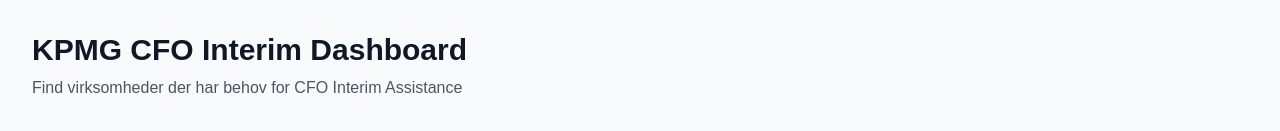
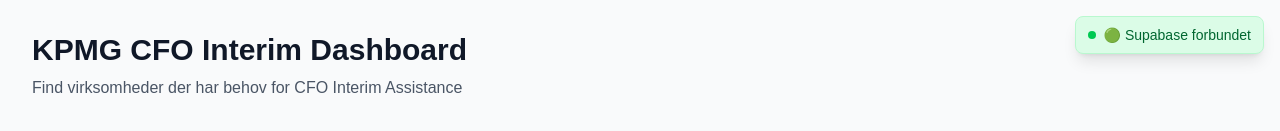
Before and after one commit to svanecode/job-dashboard, a Next.js app: page / in a window 1280 px wide. Shown: the top 131 px of the page. Built offline with nearby package versions, Linux system fonts and the light colour scheme; no server answers; the database is empty.

Commit message:
Add connection status indicator and fix ESLint warnings

```diff
--- a/src/app/page.tsx
+++ b/src/app/page.tsx
@@ -5,6 +5,7 @@
 import ResultsCount from '@/components/ResultsCount';
 import JobTable from '@/components/JobTable';
 import JobModal from '@/components/JobModal';
+import ConnectionStatus from '@/components/ConnectionStatus';
 import { useJobStore } from '@/store/jobStore';
 
 export default function Home() {
@@ -74,6 +75,9 @@
 
         {/* Job Modal */}
         <JobModal />
+
+        {/* Connection Status */}
+        <ConnectionStatus />
       </div>
     </div>
   );
--- /dev/null
+++ b/src/components/ConnectionStatus.tsx
@@ -0,0 +1,59 @@
+'use client';
+import { useEffect, useState } from 'react';
+import { supabase } from '@/lib/supabase';
+
+export default function ConnectionStatus() {
+  const [isConnected, setIsConnected] = useState<boolean | null>(null);
+  const [isLoading, setIsLoading] = useState(true);
+
+  useEffect(() => {
+    const checkConnection = async () => {
+      if (!supabase) {
+        setIsConnected(false);
+        setIsLoading(false);
+        return;
+      }
+
+             try {
+         // Test connection by fetching a single row
+         const { error: dbError } = await supabase
+           .from('jobs')
+           .select('id')
+           .limit(1);
+
+         setIsConnected(!dbError);
+       } catch (error) {
+        setIsConnected(false);
+      } finally {
+        setIsLoading(false);
+      }
+    };
+
+    checkConnection();
+  }, []);
+
+  if (isLoading) {
+    return null;
+  }
+
+  if (isConnected === null) {
+    return null;
+  }
+
+  return (
+    <div className={`fixed top-4 right-4 z-50 px-3 py-2 rounded-lg text-sm font-medium shadow-lg ${
+      isConnected
+        ? 'bg-green-100 text-green-800 border border-green-200'
+        : 'bg-yellow-100 text-yellow-800 border border-yellow-200'
+    }`}>
+      <div className="flex items-center space-x-2">
+        <div className={`w-2 h-2 rounded-full ${
+          isConnected ? 'bg-green-500' : 'bg-yellow-500'
+        }`} />
+        <span>
+          {isConnected ? '🟢 Supabase forbundet' : '🟡 Bruger mock data'}
+        </span>
+      </div>
+    </div>
+  );
+}
```
